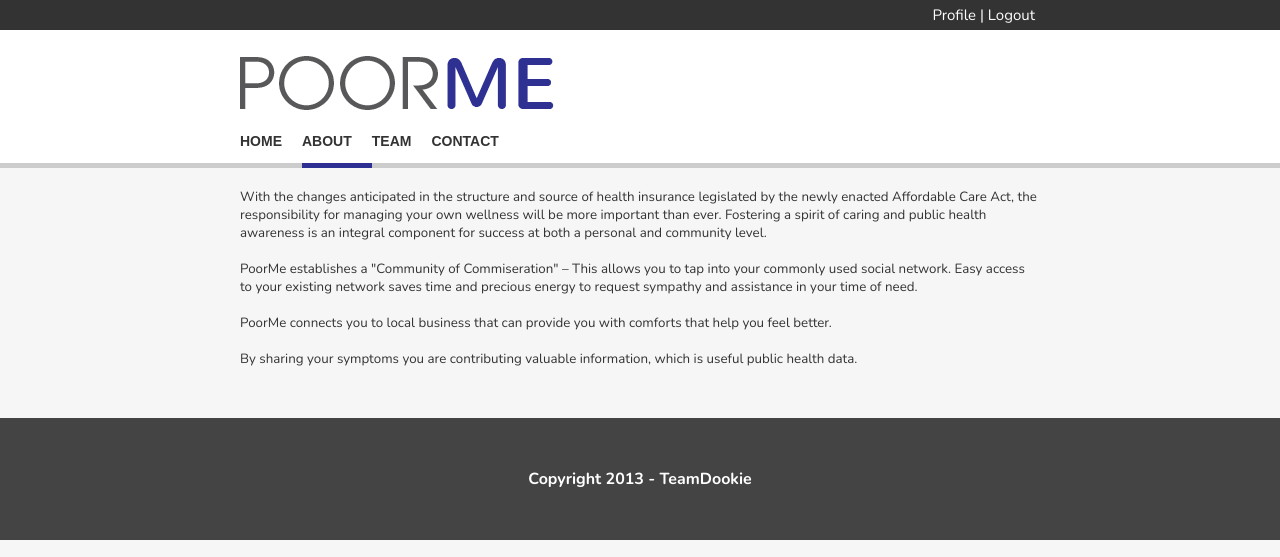
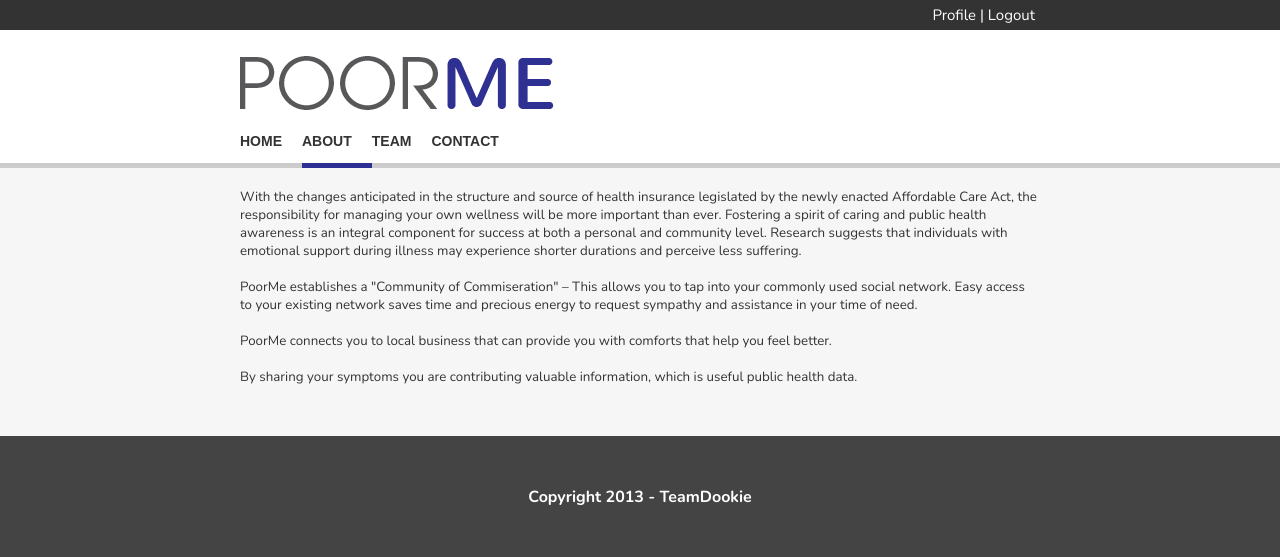
Before and after one commit to weiju/poorme, a Django app: page /about in a window 1280 px wide. Shown: the top 557 px of the page. Run offline with Django 3.2, Linux system fonts and the light colour scheme; parts of the project's set-up code (start-up, migrations or seed data) failed here and were passed over.

Commit message:
more about

```diff
--- a/templates/about.html
+++ b/templates/about.html
@@ -3,7 +3,7 @@
 {% block content %}
 
 <p>
-With the changes anticipated in the structure and source of health insurance legislated by the newly enacted Affordable Care Act, the responsibility for managing your own wellness will be more important than ever. Fostering a spirit of caring and public health awareness is an integral component for success at both a personal and community level.
+With the changes anticipated in the structure and source of health insurance legislated by the newly enacted Affordable Care Act, the responsibility for managing your own wellness will be more important than ever. Fostering a spirit of caring and public health awareness is an integral component for success at both a personal and community level. Research suggests that individuals with emotional support during illness may experience shorter durations and perceive less suffering.
 </p>
 
 <br />
```
